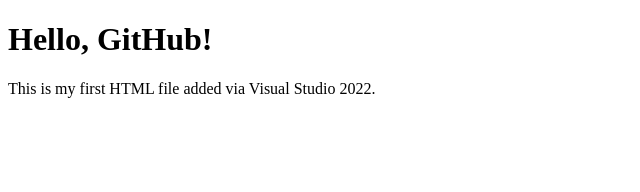
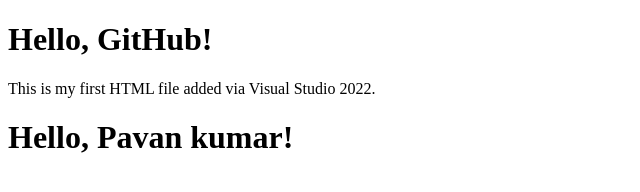
Before and after one commit to PavanKumarReddyBasireddy/My-Plugin-Practice, a plain HTML site: page index.html in a window 1280 px wide. Shown: the whole page, without its empty margins (0-640 px from the left). Drawn offline with Linux system fonts and the light colour scheme.

Commit message:
Update index.html
hello pacvan added

```diff
--- a/index.html
+++ b/index.html
@@ -7,6 +7,7 @@
 <body>
     <h1>Hello, GitHub!</h1>
     <p>This is my first HTML file added via Visual Studio 2022.</p>
+        <h1>Hello, Pavan kumar!</h1>
 
     <script src="Script1.js"></script>
 </body>
```
